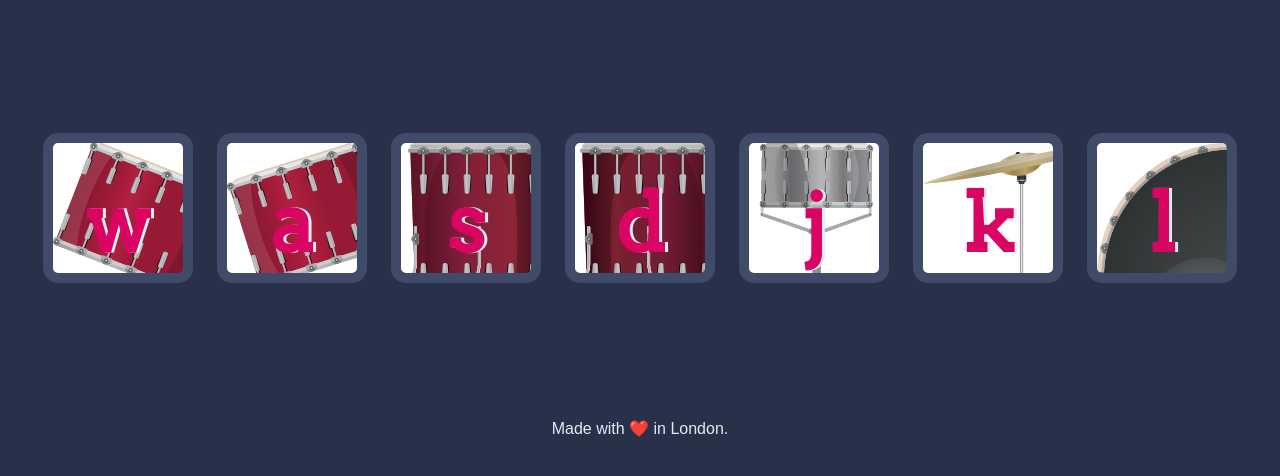
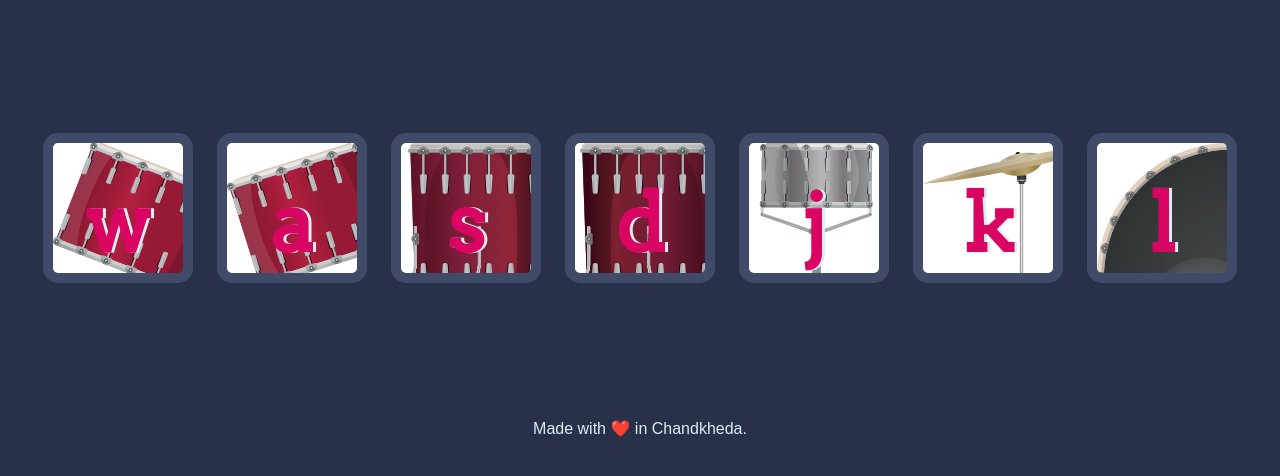
Before and after one commit to vgecstudentgroup/VGEC-Drum-Kit, a plain HTML site: page index.html in a window 1280 px wide. Shown: the part 156-632 px from the top of the page. Drawn offline with Linux system fonts and the light colour scheme.

Commit message:
index.html

```diff
--- a/index.html
+++ b/index.html
@@ -24,7 +24,7 @@
 <script src="index.js" charset="utf-8"></script>
 
 <footer>
-  Made with ❤️ in London.
+  Made with ❤️ in Chandkheda.
 </footer>
 </body>
 </html>
```
